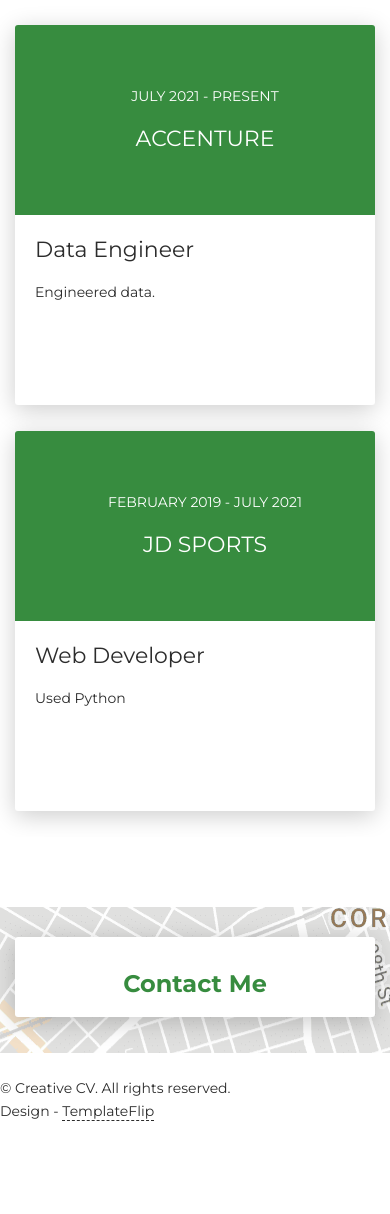
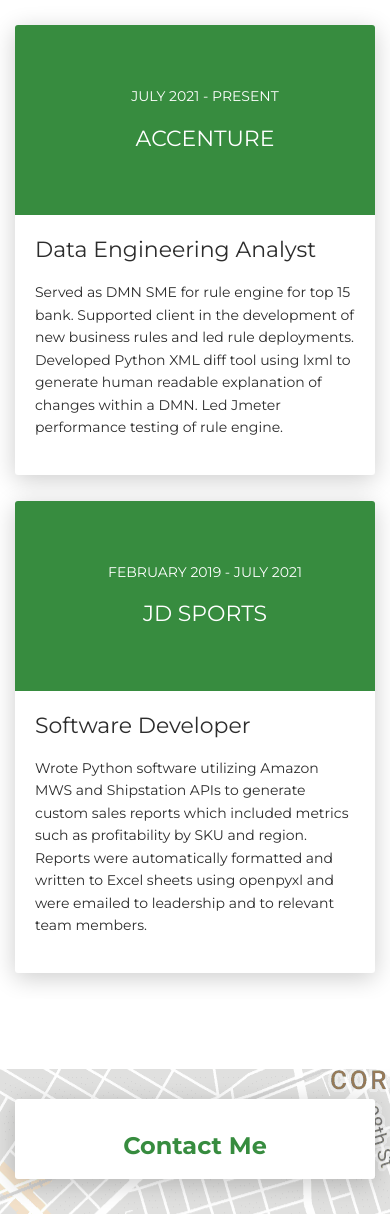
Before and after one commit to Michael-Gallo/portfolio-website, a Flask app: page / in a window 390 px wide. Shown: the part 3099-4313 px from the top of the page. Before the commit the page ends 4220 px from the top, so only its background shows below. Run offline with Flask 2, Linux system fonts and the light colour scheme; some libraries are stand-ins or nearby versions.

Commit message:
Added job details about Accenture, removed dead HTML

```diff
--- a/templates/index.html
+++ b/templates/index.html
@@ -233,106 +233,6 @@
                 </div>
               </div>
             </div>
-            <div class="tab-pane" id="graphic-design" role="tabpanel">
-              <div class="ml-auto mr-auto">
-                <div class="row">
-                  <div class="col-md-6">
-                    <div class="cc-porfolio-image img-raised" data-aos="fade-up" data-aos-anchor-placement="top-bottom">
-                      <a href="#graphic-design">
-                        <figure class="cc-effect"><img src="static/images/graphic-design-1.jpg" alt="Image" />
-                          <figcaption>
-                            <div class="h4">Triangle Pattern</div>
-                            <p>Graphic Design</p>
-                          </figcaption>
-                        </figure>
-                      </a>
-                    </div>
-                    <div class="cc-porfolio-image img-raised" data-aos="fade-up" data-aos-anchor-placement="top-bottom">
-                      <a href="#graphic-design">
-                        <figure class="cc-effect"><img src="static/images/graphic-design-2.jpg" alt="Image" />
-                          <figcaption>
-                            <div class="h4">Abstract Umbrella</div>
-                            <p>Graphic Design</p>
-                          </figcaption>
-                        </figure>
-                      </a>
-                    </div>
-                  </div>
-                  <div class="col-md-6">
-                    <div class="cc-porfolio-image img-raised" data-aos="fade-up" data-aos-anchor-placement="top-bottom">
-                      <a href="#graphic-design">
-                        <figure class="cc-effect"><img src="static/images/graphic-design-3.jpg" alt="Image" />
-                          <figcaption>
-                            <div class="h4">Cube Surface Texture</div>
-                            <p>Graphic Design</p>
-                          </figcaption>
-                        </figure>
-                      </a>
-                    </div>
-                    <div class="cc-porfolio-image img-raised" data-aos="fade-up" data-aos-anchor-placement="top-bottom">
-                      <a href="#graphic-design">
-                        <figure class="cc-effect"><img src="static/images/graphic-design-4.jpg" alt="Image" />
-                          <figcaption>
-                            <div class="h4">Abstract Line</div>
-                            <p>Graphic Design</p>
-                          </figcaption>
-                        </figure>
-                      </a>
-                    </div>
-                  </div>
-                </div>
-              </div>
-            </div>
-            <div class="tab-pane" id="Photography" role="tabpanel">
-              <div class="ml-auto mr-auto">
-                <div class="row">
-                  <div class="col-md-6">
-                    <div class="cc-porfolio-image img-raised" data-aos="fade-up" data-aos-anchor-placement="top-bottom">
-                      <a href="#Photography">
-                        <figure class="cc-effect"><img src="static/images/photography-1.jpg" alt="Image" />
-                          <figcaption>
-                            <div class="h4">Photoshoot</div>
-                            <p>Photography</p>
-                          </figcaption>
-                        </figure>
-                      </a>
-                    </div>
-                    <div class="cc-porfolio-image img-raised" data-aos="fade-up" data-aos-anchor-placement="top-bottom">
-                      <a href="#Photography">
-                        <figure class="cc-effect"><img src="static/images/photography-3.jpg" alt="Image" />
-                          <figcaption>
-                            <div class="h4">Wedding Photoshoot</div>
-                            <p>Photography</p>
-                          </figcaption>
-                        </figure>
-                      </a>
-                    </div>
-                  </div>
-                  <div class="col-md-6">
-                    <div class="cc-porfolio-image img-raised" data-aos="fade-up" data-aos-anchor-placement="top-bottom">
-                      <a href="#Photography">
-                        <figure class="cc-effect"><img src="static/images/photography-2.jpg" alt="Image" />
-                          <figcaption>
-                            <div class="h4">Beach Photoshoot</div>
-                            <p>Photography</p>
-                          </figcaption>
-                        </figure>
-                      </a>
-                    </div>
-                    <div class="cc-porfolio-image img-raised" data-aos="fade-up" data-aos-anchor-placement="top-bottom">
-                      <a href="#Photography">
-                        <figure class="cc-effect"><img src="static/images/photography-4.jpg" alt="Image" />
-                          <figcaption>
-                            <div class="h4">Nature Photoshoot</div>
-                            <p>Photography</p>
-                          </figcaption>
-                        </figure>
-                      </a>
-                    </div>
-                  </div>
-                </div>
-              </div>
-            </div>
           </div>
         </div>
       </div>
@@ -349,8 +249,11 @@
               </div>
               <div class="col-md-9" data-aos="fade-left" data-aos-offset="50" data-aos-duration="500">
                 <div class="card-body">
-                  <div class="h5">Data Engineer</div>
-                  <p>Engineered data.</p>
+                  <div class="h5">Data Engineering Analyst</div>
+                  <p>Served as DMN SME for rule engine for top 15 bank. Supported client in the development of new
+                    business rules and led rule deployments. Developed Python XML diff tool using
+                    lxml to generate human readable explanation of changes within a DMN. Led Jmeter performance testing
+                    of rule engine.</p>
                 </div>
               </div>
             </div>
@@ -365,8 +268,11 @@
               </div>
               <div class="col-md-9" data-aos="fade-left" data-aos-offset="50" data-aos-duration="500">
                 <div class="card-body">
-                  <div class="h5">Web Developer</div>
-                  <p>Used Python</p>
+                  <div class="h5">Software Developer</div>
+                  <p>Wrote Python software utilizing Amazon MWS and Shipstation APIs to generate custom sales reports
+                    which included metrics such as profitability by SKU and region. Reports were automatically formatted
+                    and written to Excel sheets using openpyxl and were emailed to leadership and to relevant team
+                    members.</p>
                 </div>
               </div>
             </div>
```
